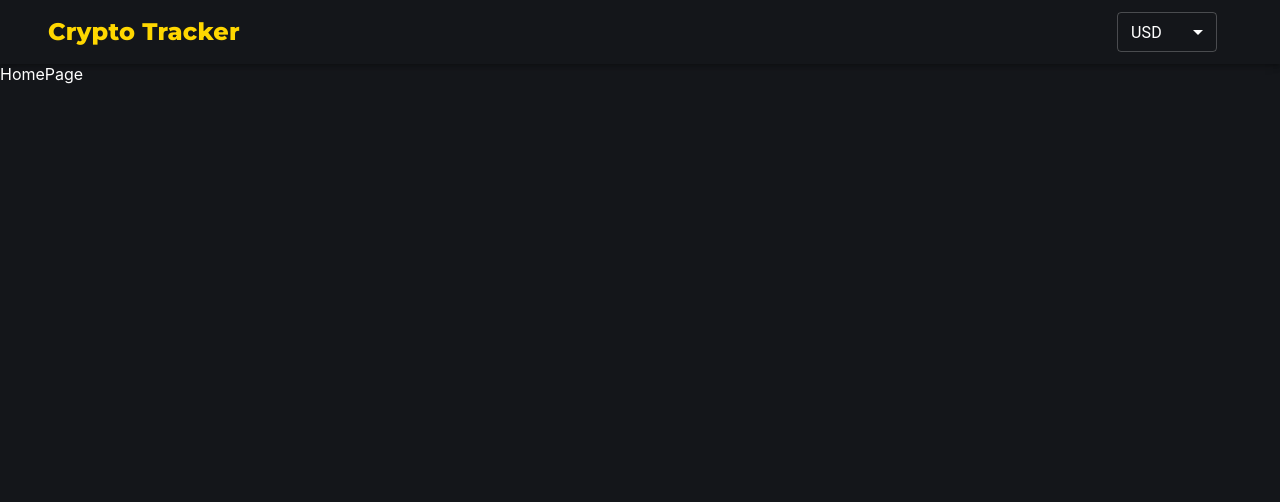
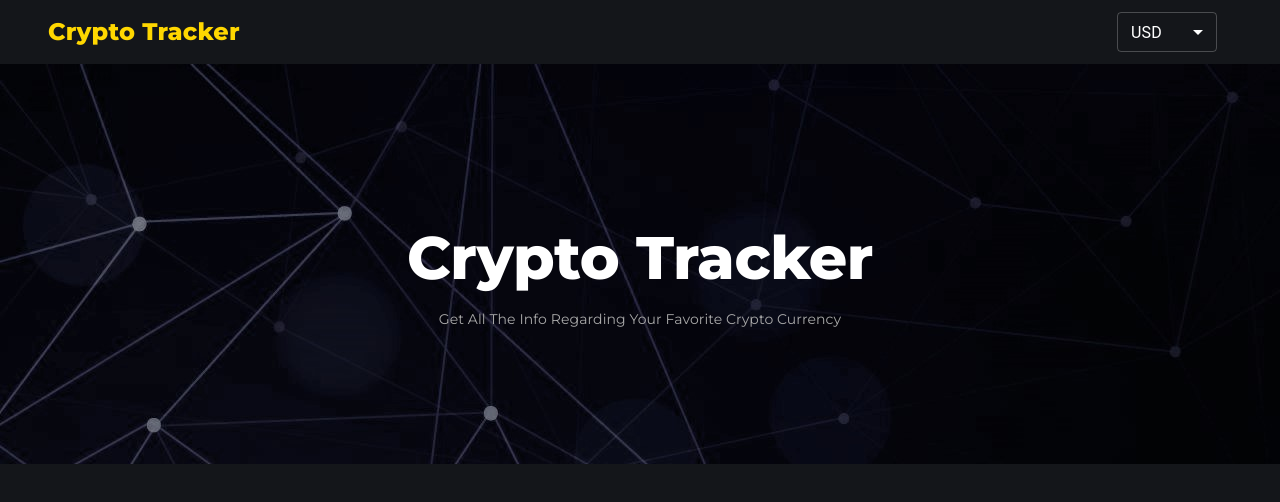
Before and after one commit to Veenakrishna2313/crypto-tracker, a React (Create React App) app: page / in a window 1280 px wide. Shown: the top 502 px of the page. Built offline with nearby package versions, Linux system fonts and the light colour scheme.

Commit message:
Banner title and subtitle complete

```diff
--- a/src/App.css
+++ b/src/App.css
@@ -17,5 +17,4 @@ a{
 width:100px;
 height:40px;
 margin-right: 15px;
-
 }
--- /dev/null
+++ b/src/Components/Banner.js
@@ -0,0 +1,54 @@
+import { Container, makeStyles, Typography } from "@material-ui/core";
+
+const useStyles = makeStyles((theme) => ({
+  banner: {
+    backgroundImage: "url(./banner.jpg)",
+  },
+  bannerContent: {
+    height: 400,
+    display: "flex",
+    flexDirection: "column",
+    paddingTop: 25,
+    justifyContent: "space-around",
+  },
+  title: {
+    fontFamily: "Montserrat",
+    fontWeight: "bold",
+    marginBottom: 15,
+  },
+  subtitle: {
+    color: "darkgrey",
+    textTransform: "capitalize",
+    fontFamily: "Montserrat",
+  },
+  tagline:{
+    display:"flex",
+    height:"40%",
+    flexDirection:"column",
+    justifyContent:"center",
+    textAlign:"center"
+
+
+  }
+}));
+
+const Banner = () => {
+  const classes = useStyles();
+
+  return (
+    <div className={classes.banner}>
+      <Container className={classes.bannerContent}>
+        <div className={classes.tagline}>
+          <Typography variant="h2" className={classes.title}>
+            Crypto Tracker
+          </Typography>
+          <Typography variant="subtitle2" className={classes.subtitle}>
+            Get all the Info regarding your favorite Crypto Currency
+          </Typography>
+        </div>
+      </Container>
+    </div>
+  );
+};
+
+export default Banner;
--- a/src/Pages/HomePage.js
+++ b/src/Pages/HomePage.js
@@ -1,8 +1,11 @@
-import React from 'react'
+import React from 'react';
+import Banner from '../Components/Banner'
 
 const HomePage = () => {
   return (
-    <div>HomePage</div>
+   <>
+   <Banner/>
+   </>
   )
 }
 
```
Also changed, not shown: public/banner.jpg (added).
